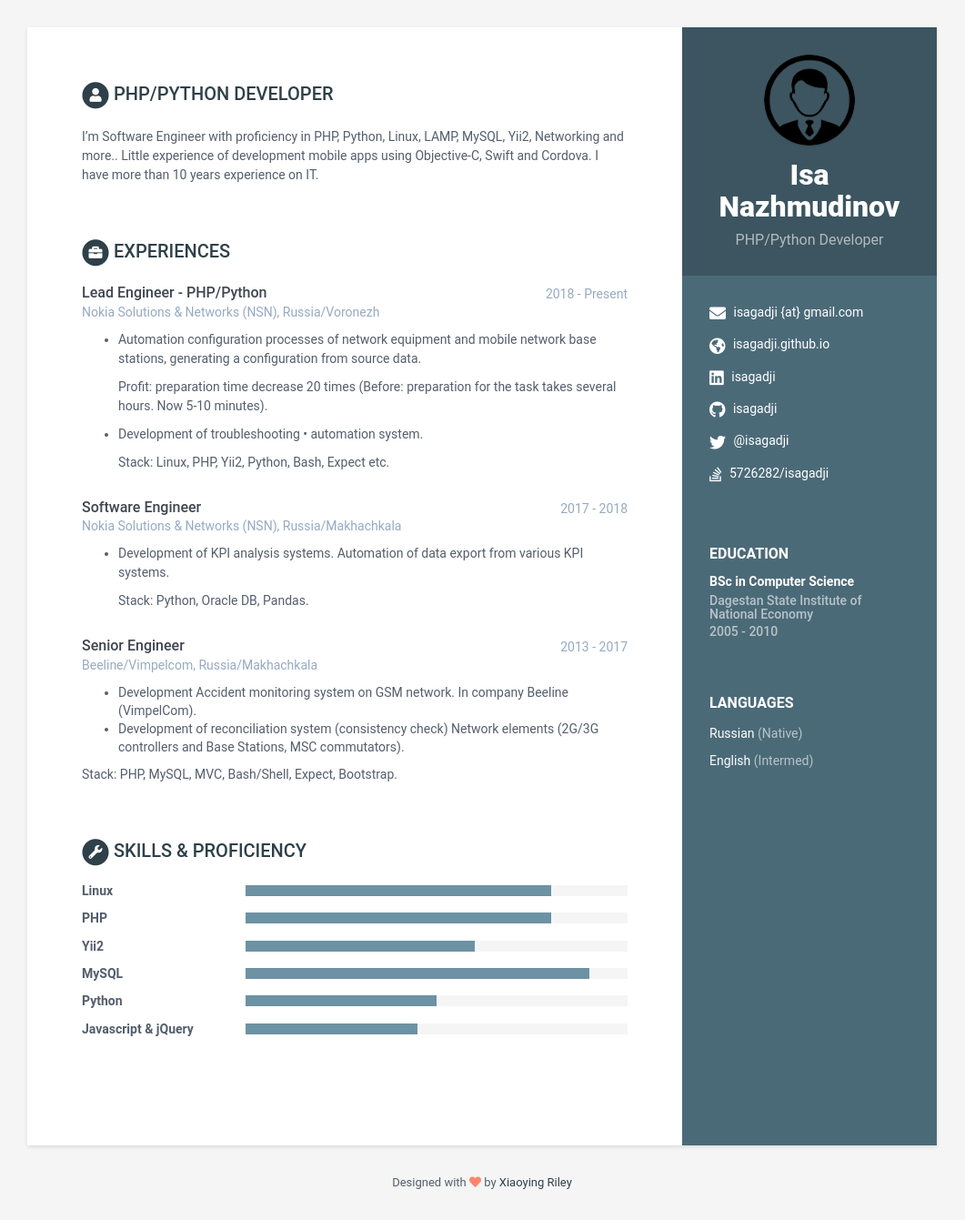
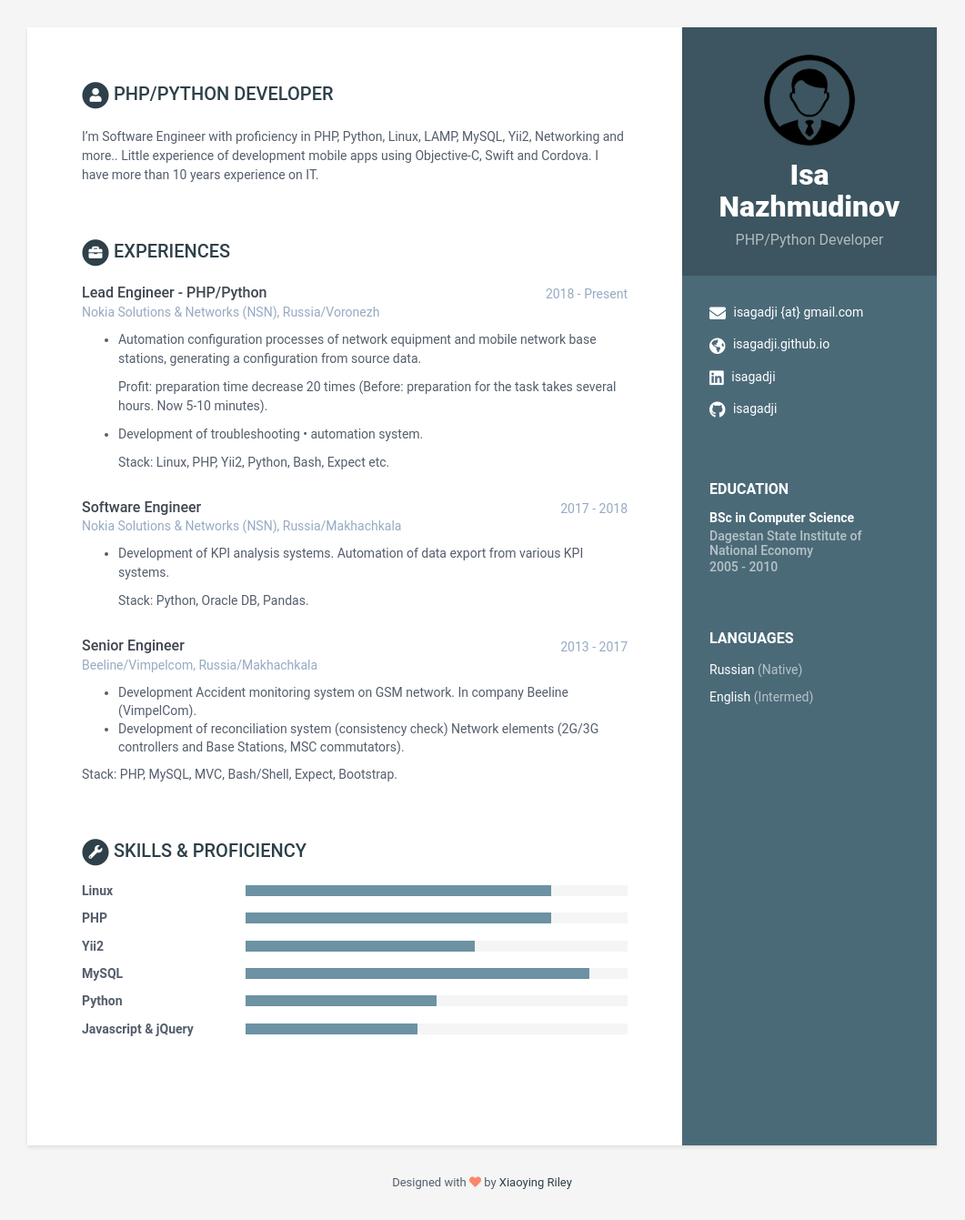
Before and after one commit to isagadji/isa, a Jekyll site: the page built from index.html, in a window 1280 px wide. Shown: the whole page at 91% size, without its empty margins (110-1171 px from the left). Built offline with Jekyll 4.4.1, drawn with Linux system fonts in a browser that asks for light colours.

Commit message:
Merge branch 'online-cv'
# Conflicts:
#	_config.yml

```diff
--- a/_data/data.yml
+++ b/_data/data.yml
@@ -19,8 +19,8 @@ sidebar:
     github: isagadji
     gitlab:
     bitbucket:
-    twitter: '@isagadji'
-    stack-overflow: 5726282/isagadji # Number/Username, e.g. 123456/alandoe
+    twitter: # '@isagadji'
+    stack-overflow: # 5726282/isagadji # Number/Username, e.g. 123456/alandoe
     codewars:
     goodreads: # Number-Username, e.g. 123456-alandoe
 
```
